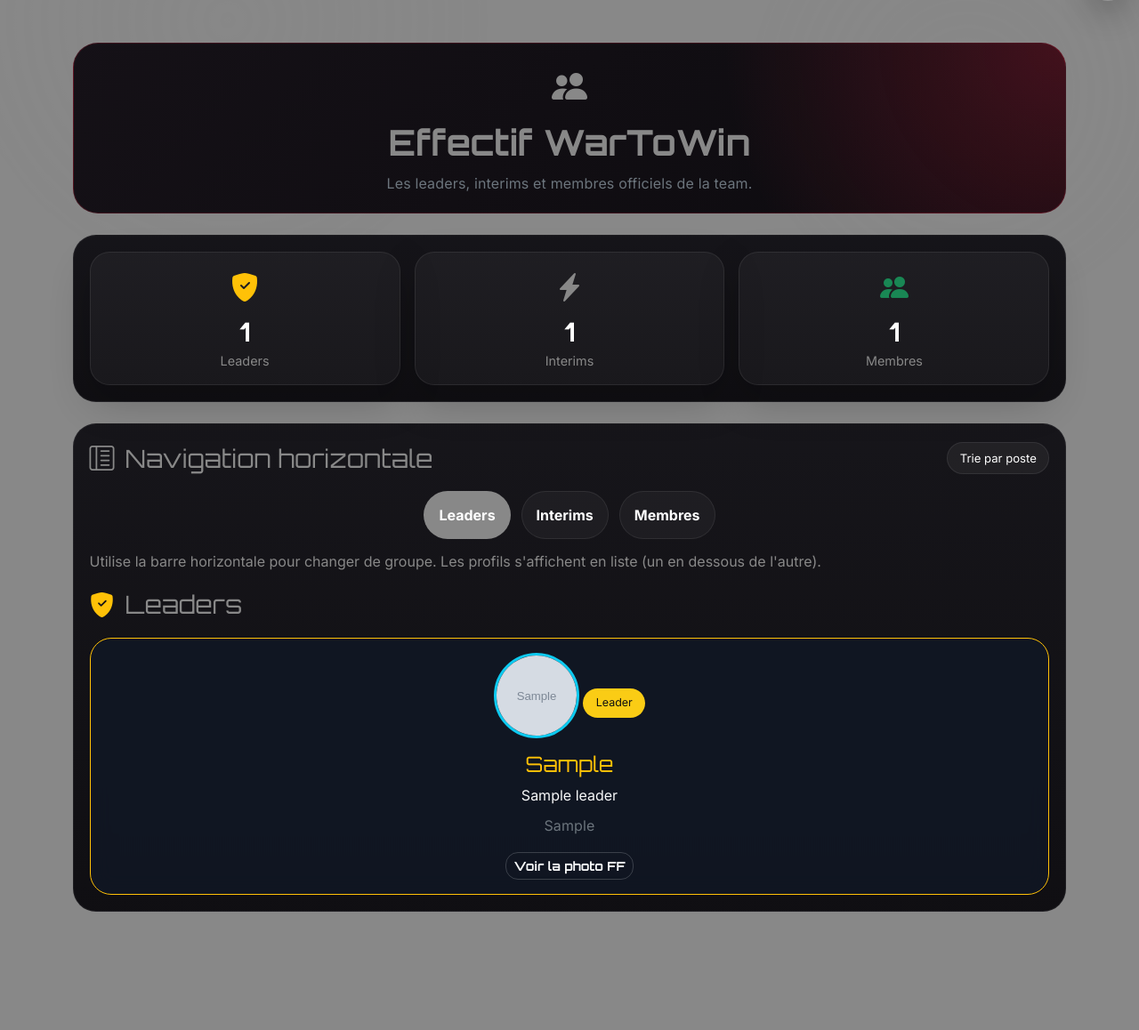
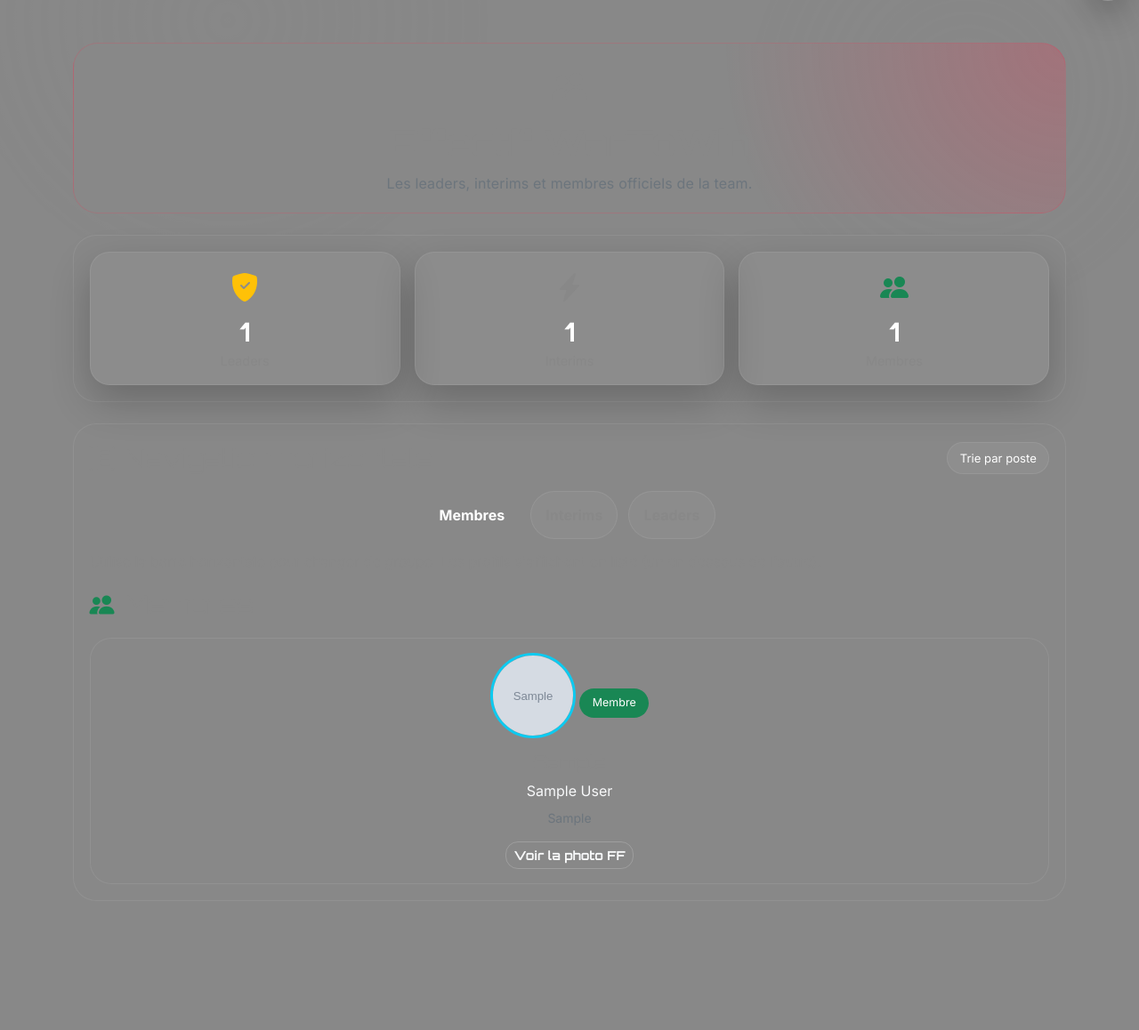
Before and after one commit to Tex1010/WarToWin, a Django app: page /members/ in a window 1280 px wide. Shown: the part 57-1215 px from the top of the page at 89% size. After the commit the page ends 1034 px from the top, so only its background shows below. Run offline with Django 5.2, Linux system fonts and the light colour scheme; tables that the repository leaves empty hold one stand-in row (values such as "Sample post"); grey boxes marked "Sample" are stand-in pictures.

Commit message:
Description des modifications

```diff
--- a/templates/index.html
+++ b/templates/index.html
@@ -16,7 +16,7 @@
     border-radius:28px;
     background:
         radial-gradient(circle at top right, rgba(255,39,75,.24), transparent 33%),
-        linear-gradient(135deg, rgba(20,16,22,.98), rgba(10,8,12,.98));
+        linear-gradient(135deg, var(--card), var(--card-2));
     box-shadow:0 30px 70px rgba(0,0,0,.28);
 }
 
@@ -61,12 +61,12 @@
 }
 
 .hero-title .hero-name{
-    color:#fff;
+    color:var(--text);
 }
 
 .hero-desc{
     max-width:600px;
-    color:#d1d5db;
+    color:var(--muted);
     font-size:1rem;
 }
 
--- a/templates/members.html
+++ b/templates/members.html
@@ -14,7 +14,7 @@
     border:1px solid rgba(255,39,75,.18);
     background:
         radial-gradient(circle at top right, rgba(255,39,75,.22), transparent 34%),
-        linear-gradient(135deg, rgba(18,14,20,.98), rgba(10,8,12,.98));
+        linear-gradient(135deg, var(--card), var(--card-2));
 }
 
 .members-nav{
@@ -37,7 +37,7 @@
     border-radius:999px;
     border:1px solid rgba(255,255,255,.08);
     background:rgba(255,255,255,.04);
-    color:#fff;
+    color:var(--text);
     font-weight:700;
     text-decoration:none;
     transition:.25s ease;
@@ -74,9 +74,8 @@
     height:100%;
     padding:1rem;
     border-radius:24px;
-    border:1px solid rgba(255,255,255,.08);
-    background:rgba(17,24,39,.75);
-    backdrop-filter:blur(12px);
+    border:1px solid var(--border);
+    background:linear-gradient(180deg, var(--card), var(--card-2));
     transition:.3s;
     text-align:center;
 }
@@ -103,8 +102,8 @@
 .members-section{
     padding:1.1rem;
     border-radius:26px;
-    background:linear-gradient(180deg, rgba(18,17,22,.96), rgba(11,10,14,.96));
-    border:1px solid rgba(255,255,255,.06);
+    background:linear-gradient(180deg, var(--card), var(--card-2));
+    border:1px solid var(--border);
 }
 
 .members-section-title{
@@ -234,32 +233,32 @@
         </div>
 
         <div class="members-nav" id="membersNav">
-            <button type="button" class="members-nav-btn active" data-target="leaders-panel">Leaders</button>
+            <button type="button" class="members-nav-btn active" data-target="members-panel">Membres</button>
             <button type="button" class="members-nav-btn" data-target="interims-panel">Interims</button>
-            <button type="button" class="members-nav-btn" data-target="members-panel">Membres</button>
+            <button type="button" class="members-nav-btn" data-target="leaders-panel">Leaders</button>
         </div>
 
         <div class="admin-mini-note mt-2 mb-3">Utilise la barre horizontale pour changer de groupe. Les profils s'affichent en liste (un en dessous de l'autre).</div>
 
-        <div id="leaders-panel" class="members-carousel active">
+        <div id="members-panel" class="members-carousel active">
             <div class="members-section-title">
-                <i class="bi bi-shield-fill-check text-warning fs-3"></i>
-                <h3 class="mb-0">Leaders</h3>
+                <i class="bi bi-people-fill text-success fs-3"></i>
+                <h3 class="mb-0">Membres</h3>
             </div>
-            {% if leaders %}
+            {% if members %}
                 <div class="members-slider">
-                    {% for leader in leaders %}
+                    {% for member in members %}
                         <div class="members-slide">
-                            <div class="member-card border border-warning">
-                                {% if leader.photo %}
-                                    <img src="{{ leader.photo.url }}" class="member-avatar" alt="{{ leader.pseudo }}">
+                            <div class="member-card">
+                                {% if member.photo %}
+                                    <img src="{{ member.photo.url }}" class="member-avatar" alt="{{ member.pseudo }}">
                                 {% endif %}
-                                <span class="role-badge leader-badge">Leader</span>
-                                <h4 class="text-warning">{{ leader.pseudo }}</h4>
-                                <div class="text-light mb-2">{{ leader.name }}</div>
-                                <p class="text-secondary">{{ leader.slogan|default:"Leader War To Win" }}</p>
-                                {% if leader.ff_profile_photo %}
-                                    <a href="{{ leader.ff_profile_photo.url }}" target="_blank" class="btn btn-outline-light btn-sm">Voir la photo FF</a>
+                                <span class="role-badge member-badge">Membre</span>
+                                <h5>{{ member.pseudo }}</h5>
+                                <div class="text-light mb-2">{{ member.name }}</div>
+                                <small class="text-secondary d-block mb-3">{{ member.slogan|default:"Aucun slogan" }}</small>
+                                {% if member.ff_profile_photo %}
+                                    <a href="{{ member.ff_profile_photo.url }}" target="_blank" class="btn btn-outline-light btn-sm">Voir la photo FF</a>
                                 {% endif %}
                             </div>
                         </div>
@@ -267,7 +266,7 @@
                 </div>
             {% else %}
                 <div class="card p-4 text-center border border-secondary">
-                    <p class="text-muted mb-0">Aucun leader affiche pour le moment.</p>
+                    <p class="text-muted mb-0">Aucun membre affiche pour le moment.</p>
                 </div>
             {% endif %}
         </div>
@@ -303,25 +302,25 @@
             {% endif %}
         </div>
 
-        <div id="members-panel" class="members-carousel">
+        <div id="leaders-panel" class="members-carousel">
             <div class="members-section-title">
-                <i class="bi bi-people-fill text-success fs-3"></i>
-                <h3 class="mb-0">Membres</h3>
+                <i class="bi bi-shield-fill-check text-warning fs-3"></i>
+                <h3 class="mb-0">Leaders</h3>
             </div>
-            {% if members %}
+            {% if leaders %}
                 <div class="members-slider">
-                    {% for member in members %}
+                    {% for leader in leaders %}
                         <div class="members-slide">
-                            <div class="member-card">
-                                {% if member.photo %}
-                                    <img src="{{ member.photo.url }}" class="member-avatar" alt="{{ member.pseudo }}">
+                            <div class="member-card border border-warning">
+                                {% if leader.photo %}
+                                    <img src="{{ leader.photo.url }}" class="member-avatar" alt="{{ leader.pseudo }}">
                                 {% endif %}
-                                <span class="role-badge member-badge">Membre</span>
-                                <h5>{{ member.pseudo }}</h5>
-                                <div class="text-light mb-2">{{ member.name }}</div>
-                                <small class="text-secondary d-block mb-3">{{ member.slogan|default:"Aucun slogan" }}</small>
-                                {% if member.ff_profile_photo %}
-                                    <a href="{{ member.ff_profile_photo.url }}" target="_blank" class="btn btn-outline-light btn-sm">Voir la photo FF</a>
+                                <span class="role-badge leader-badge">Leader</span>
+                                <h4 class="text-warning">{{ leader.pseudo }}</h4>
+                                <div class="text-light mb-2">{{ leader.name }}</div>
+                                <p class="text-secondary">{{ leader.slogan|default:"Leader War To Win" }}</p>
+                                {% if leader.ff_profile_photo %}
+                                    <a href="{{ leader.ff_profile_photo.url }}" target="_blank" class="btn btn-outline-light btn-sm">Voir la photo FF</a>
                                 {% endif %}
                             </div>
                         </div>
@@ -329,7 +328,7 @@
                 </div>
             {% else %}
                 <div class="card p-4 text-center border border-secondary">
-                    <p class="text-muted mb-0">Aucun membre affiche pour le moment.</p>
+                    <p class="text-muted mb-0">Aucun leader affiche pour le moment.</p>
                 </div>
             {% endif %}
         </div>
```
Also changed, not shown: templates/login.html (+6 -6 lines), templates/recruitment.html (+9 -5 lines), templates/rules.html (+7 -7 lines).
